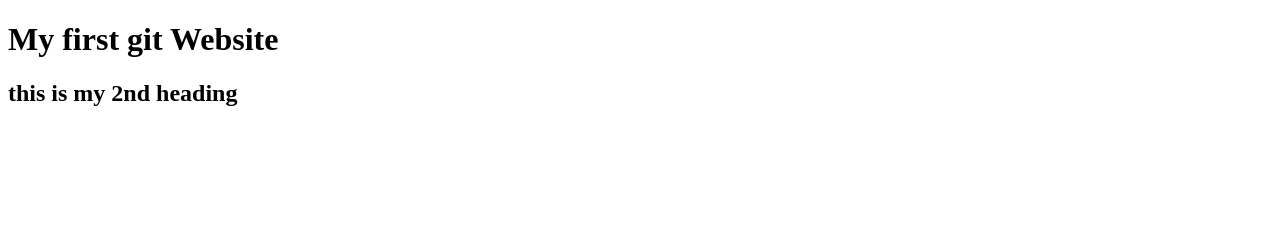
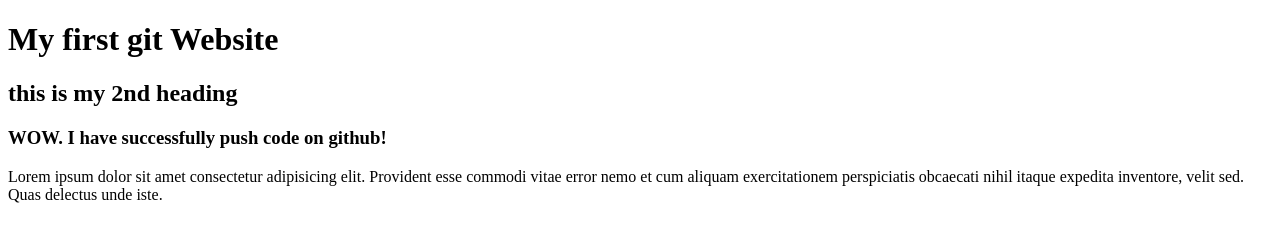
Before and after one commit to Habiburrahman1215/website, a plain HTML site: page index.html in a window 1280 px wide. Drawn offline with Linux system fonts and the light colour scheme.

Commit message:
learned github

```diff
--- a/index.html
+++ b/index.html
@@ -8,5 +8,7 @@
 <body>
     <h1>My first git Website</h1>
     <h2>this is my 2nd heading</h2>
+    <H3>WOW. I have successfully push code on github!</H3>
+    <P>Lorem ipsum dolor sit amet consectetur adipisicing elit. Provident esse commodi vitae error nemo et cum aliquam exercitationem perspiciatis obcaecati nihil itaque expedita inventore, velit sed. Quas delectus unde iste.</P>
 </body>
 </html>
```
